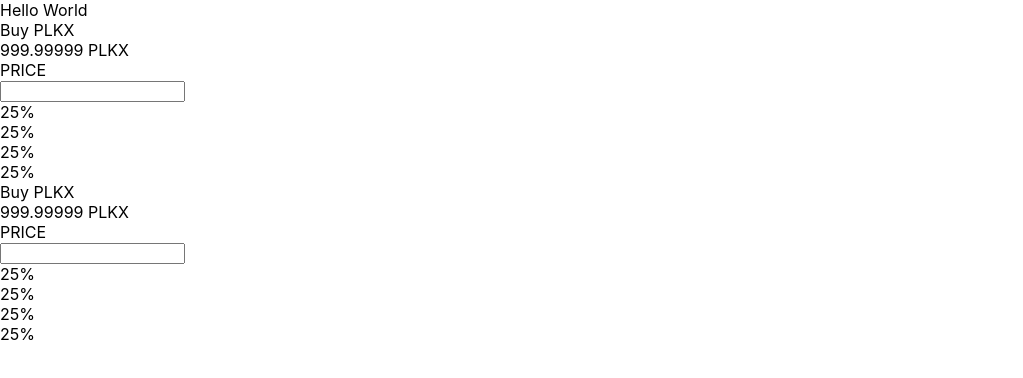
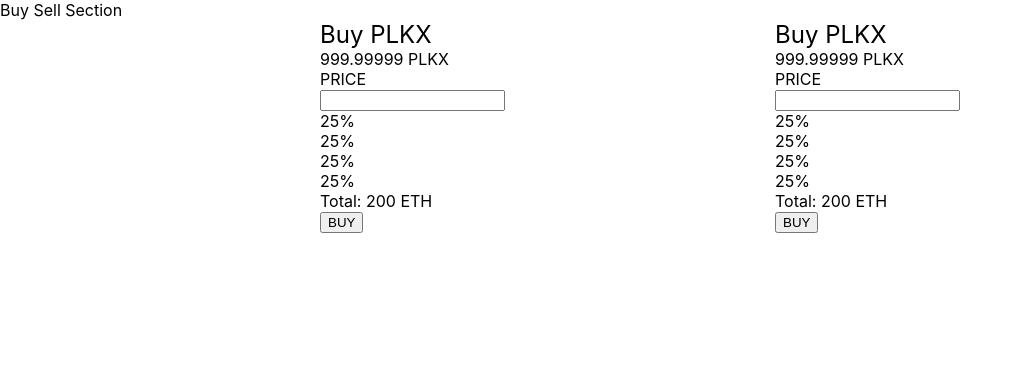
Before and after one commit to Sharplancer/crypto-exchage-react, a React (Create React App) app: page / in a window 1280 px wide. Shown: the top 378 px of the page, without its empty margins (0-1023 px from the left). Built offline with nearby package versions, Linux system fonts and the light colour scheme.

Commit message:
BuySellSection bare comps added

```diff
--- /dev/null
+++ b/src/App.css
@@ -0,0 +1,21 @@
+.BuySellBlocks{
+    display: flex;
+    flex-direction: row;
+    flex-flow: row wrap;
+    justify-content: space-between;
+
+    width: 50%;
+    margin: auto;
+}
+
+.BuySellHeadingText{
+    font-family: -apple-system, BlinkMacSystemFont, 'Segoe UI', Roboto, Oxygen, Ubuntu, Cantarell, 'Open Sans', 'Helvetica Neue', sans-serif;
+    font-size: 1.5em;
+}
+
+.BuySellBlock{
+    display: flex;
+    align-items: stretch;
+    width: 100%;
+    margin: auto;
+}
--- /dev/null
+++ b/src/components/ButtonOrderSubmit.js
@@ -0,0 +1,14 @@
+import React, { Component } from 'react';
+
+class ButtonOrderSubmit extends Component {
+  render() {
+    return (
+      <form >
+      <button> BUY</button>
+      </form>
+
+    );
+  }
+}
+
+export default ButtonOrderSubmit;
--- a/src/components/BuySellBlock.js
+++ b/src/components/BuySellBlock.js
@@ -1,17 +1,21 @@
 import React, { Component } from 'react';
 import InputOrderBox from './InputOrderBox';
 import MiniRadioButtonSelector from './MiniRadioButtonSelector';
+import ButtonOrderSubmit from './ButtonOrderSubmit';
+import '../App.css';
 class BuySellBlock extends Component {
   render() {
     return (
       <div>
-      <div> Buy PLKX </div>
+      <div className="BuySellHeadingText"> Buy PLKX </div>
       <div> 999.99999 PLKX </div>
       <InputOrderBox></InputOrderBox>
       <MiniRadioButtonSelector></MiniRadioButtonSelector>
       <MiniRadioButtonSelector></MiniRadioButtonSelector>
       <MiniRadioButtonSelector></MiniRadioButtonSelector>
       <MiniRadioButtonSelector></MiniRadioButtonSelector>
+      <div>Total: 200 ETH</div>
+      <ButtonOrderSubmit></ButtonOrderSubmit>
       </div>
     );
   }
--- a/src/components/BuySellSection.js
+++ b/src/components/BuySellSection.js
@@ -1,12 +1,16 @@
 import React, { Component } from 'react';
 import BuySellBlock from './BuySellBlock';
-
+import '../App.css';
 class BuySellSection extends Component {
   render() {
     return (
-      <div> Hello World
-      <BuySellBlock> </BuySellBlock>
-      <BuySellBlock> </BuySellBlock>
+      <div>
+      <div>Buy Sell Section</div>
+      <div className="BuySellBlocks">
+      <BuySellBlock className="BuySellBlock"> </BuySellBlock>
+      <BuySellBlock className="BuySellBlock"> </BuySellBlock>
+      </div>
+
       </div>
     );
   }
```
